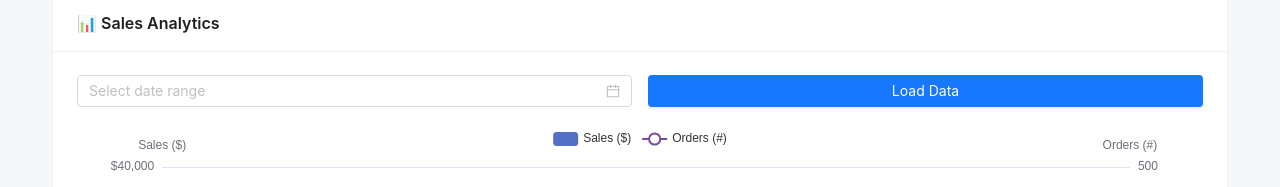
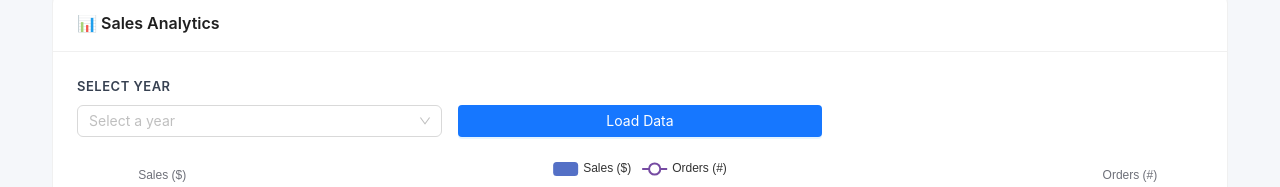
Before and after one commit to jianglei919/ecommerce_data_warehouse, a Vue app in the folder frontend/: page /sales in a window 1280 px wide. Shown: the part 155-342 px from the top of the page. Built offline with nearby package versions, Linux system fonts and the light colour scheme; no server answers.

Commit message:
refactor: replace date range picker with year selector for Sales Analytics page

```diff
--- a/frontend/src/views/SalesAnalytics.vue
+++ b/frontend/src/views/SalesAnalytics.vue
@@ -2,15 +2,19 @@
   <div class="analytics-container">
     <a-card title="📊 Sales Analytics">
       <a-row :gutter="[16, 16]" style="margin-bottom: 20px">
-        <a-col :xs="24" :sm="12">
-          <a-date-picker
-            v-model:value="dateRange"
-            type="dateRange"
-            placeholder="Select date range"
-            style="width: 100%"
-          />
+        <a-col :xs="24" :sm="8">
+          <label style="font-size: 13px; font-weight: 600; color: #374151; text-transform: uppercase; letter-spacing: 0.5px">Select Year</label>
+          <a-select
+            v-model:value="selectedYear"
+            placeholder="Select a year"
+            style="width: 100%; margin-top: 8px"
+          >
+            <a-select-option value="2024">2024</a-select-option>
+            <a-select-option value="2025">2025</a-select-option>
+            <a-select-option value="2026">2026</a-select-option>
+          </a-select>
         </a-col>
-        <a-col :xs="24" :sm="12">
+        <a-col :xs="24" :sm="8" style="display: flex; align-items: flex-end">
           <a-button type="primary" @click="loadSalesData" style="width: 100%">
             Load Data
           </a-button>
@@ -40,10 +44,9 @@ import { ref, onMounted } from 'vue'
 import * as echarts from 'echarts'
 import { message } from 'ant-design-vue'
 import { analyticsApi } from '../api/analytics'
-import dayjs, { Dayjs } from 'dayjs'
 
 const analyticsChartRef = ref()
-const dateRange = ref<[Dayjs, Dayjs] | null>(null)
+const selectedYear = ref<string | null>(null)
 const salesData = ref<any[]>([]) // 初始化为空，从API加载真实数据
 
 const columns = [
@@ -129,23 +132,14 @@ const updateChart = () => {
 
 const loadSalesData = async () => {
   try {
-    let startDate: string | undefined
-    let endDate: string | undefined
-
-    if (dateRange.value && Array.isArray(dateRange.value) && dateRange.value.length === 2) {
-      startDate = dateRange.value[0].format('YYYY-MM-DD')
-      endDate = dateRange.value[1].format('YYYY-MM-DD')
-
-      // 验证日期范围有效性
-      if (startDate > endDate) {
-        message.warning('Start date must be before end date')
-        return
-      }
-    } else {
-      // 如果没有选择日期，提示用户需要选择
-      message.warning('Please select a date range first')
+    if (!selectedYear.value) {
+      message.warning('Please select a year first')
       return
     }
+
+    const year = selectedYear.value
+    const startDate = `${year}-01-01`
+    const endDate = `${year}-12-31`
 
     // 调用API获取数据
     const response = await analyticsApi.getSalesByCategory(startDate, endDate)
@@ -163,12 +157,12 @@ const loadSalesData = async () => {
         orders: item.order_count || 0,
       }))
       updateChart()
-      message.success('Data loaded successfully')
+      message.success(`Data for ${year} loaded successfully`)
     } else {
       // 清空表格和图表
       salesData.value = []
       initChart()
-      message.info('No data available for the selected date range')
+      message.info(`No data available for year ${year}`)
     }
   } catch (error) {
     console.error('Failed to load sales data:', error)
```
